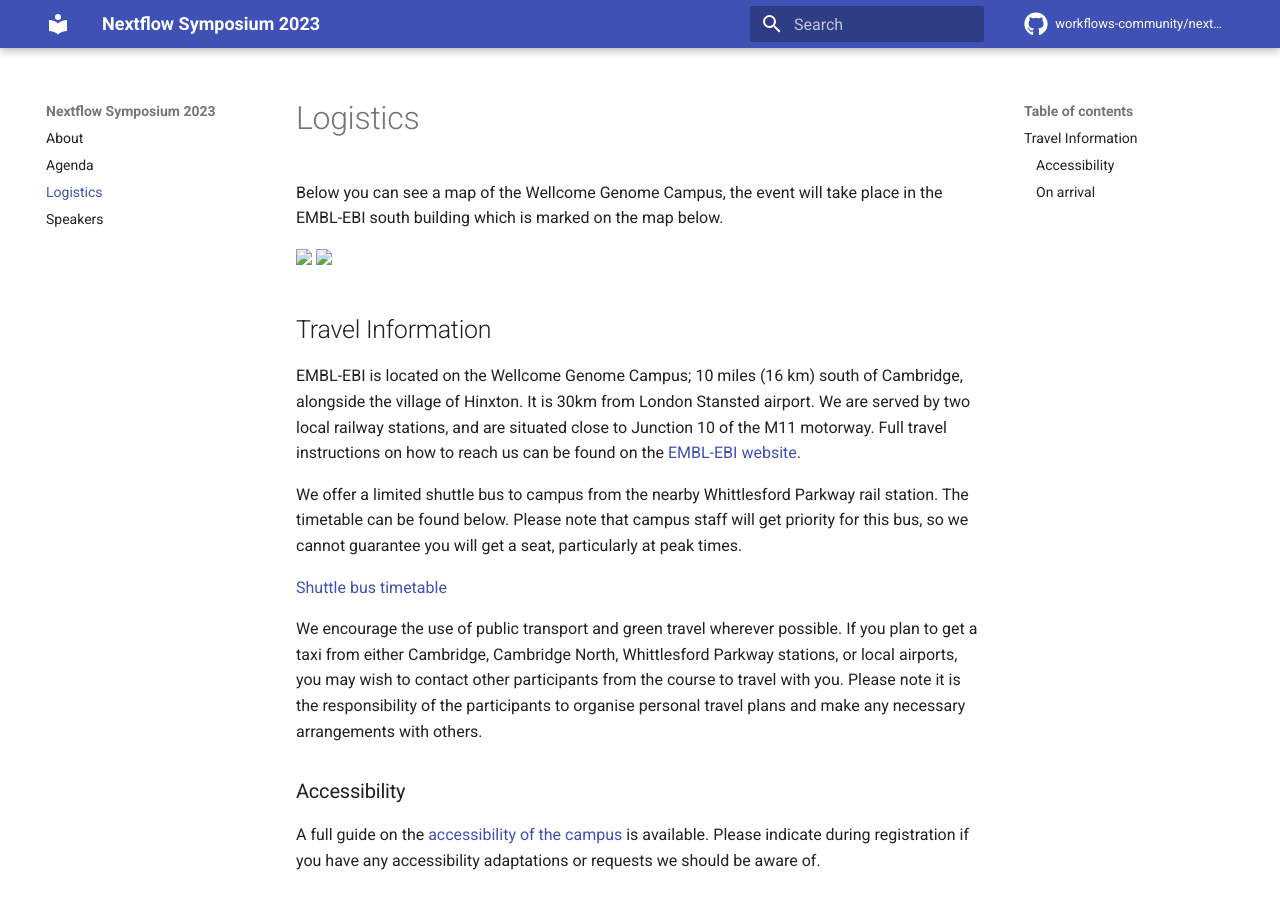
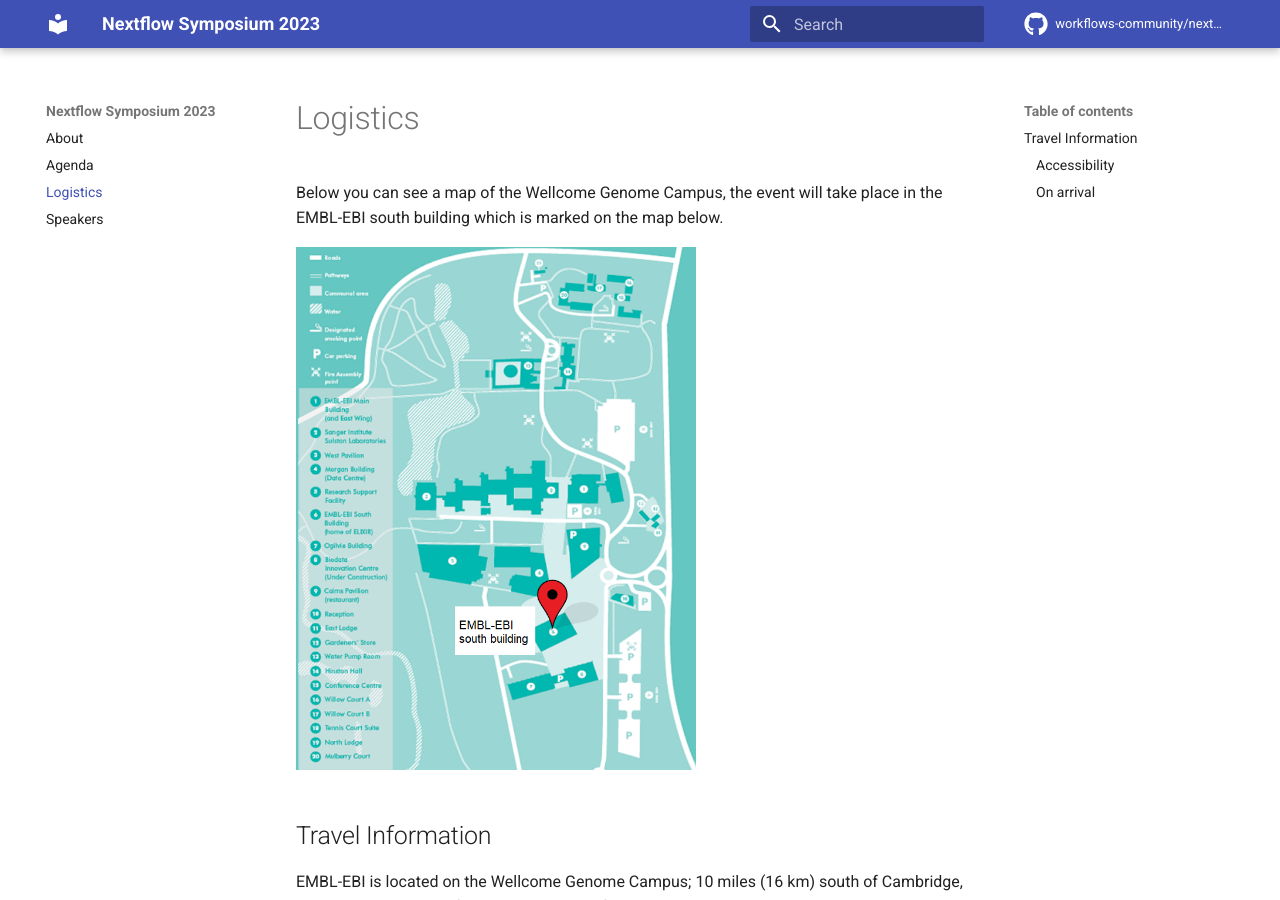
Before and after one commit to workflows-community/Nextflow-symposium, an MkDocs documentation site: the page built from docs/logistics.md, in a window 1280 px wide and 900 px high. Built offline with MkDocs 1.6.1 and Material for MkDocs 9.7.7, drawn with Linux system fonts in a browser that asks for light colours; comment, search, counter and statistics services are not loaded.

Commit message:
Update image try 3

```diff
--- a/docs/logistics.md
+++ b/docs/logistics.md
@@ -2,10 +2,7 @@
 
 Below you can see a map of the Wellcome Genome Campus, the event will take place in the EMBL-EBI south building which is marked on the map below.
 
-<p float="left">
-  <img src="assets/ebi-south.jpeg" width=300/>
-  <img src="assets/wgc-map.png" width=400/>
-</p>
+<img src="https://raw.githubusercontent.com/workflows-community/nextflow-symposium/353d7ba15b0950c161ec08864edf6eda77ec1172/docs/assets/wgc-map.png" width=400/>
 
 ## Travel Information
 
```
